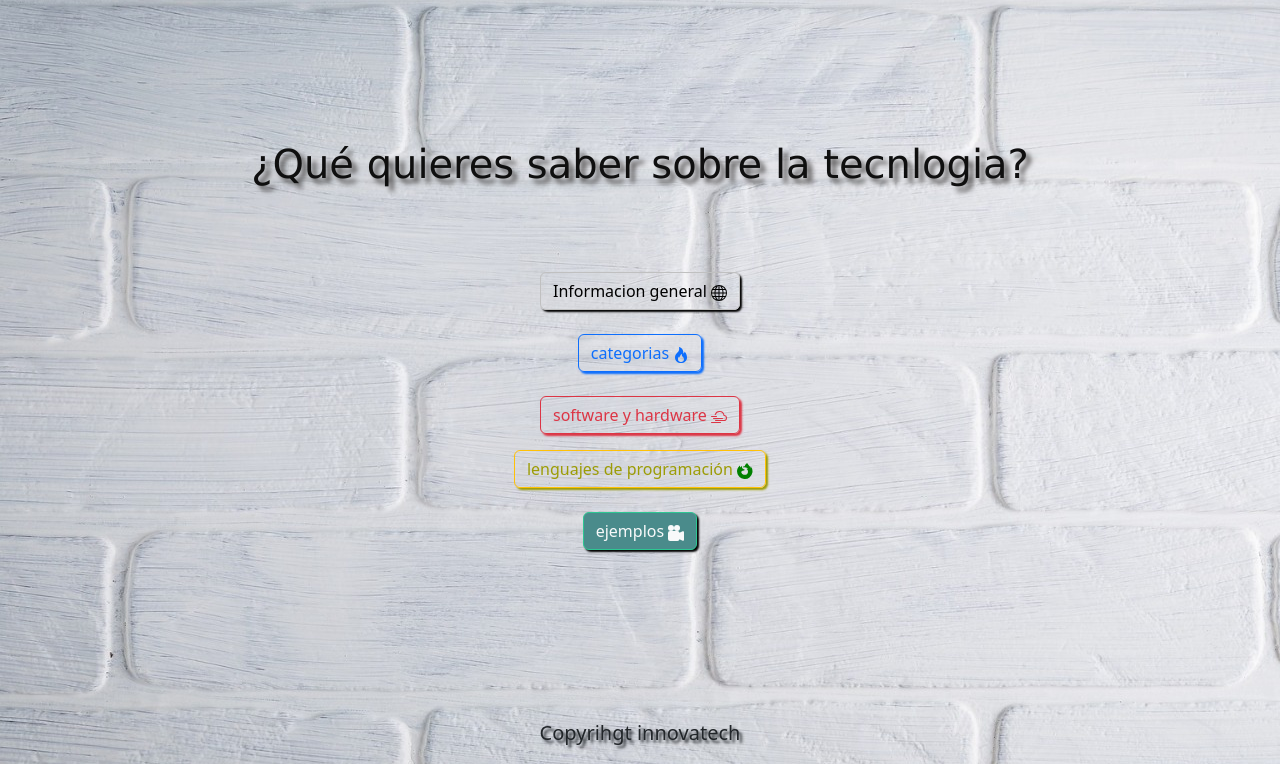
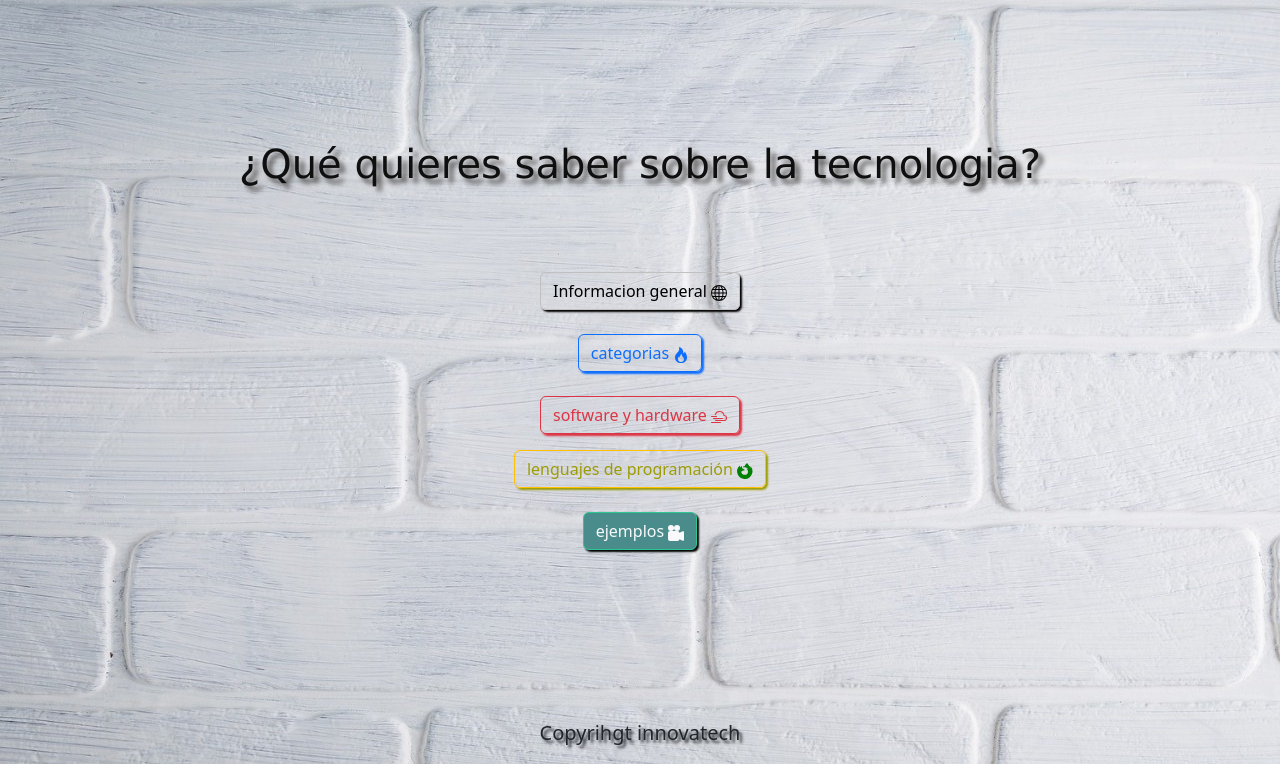
Before and after one commit to Brayan7191/Innovatech, a plain HTML site: page index.html in a window 1280 px wide. Shown: the part 66-830 px from the top of the page. Drawn offline with nearby package versions, Linux system fonts and the light colour scheme.

Commit message:
Update index.html

```diff
--- a/index.html
+++ b/index.html
@@ -54,7 +54,7 @@
 </head>
 <body style="background-image:url(444.jfif);">
 <center>
-  <p class="p1" style="margin-top: 200px;font-size: 40px; font-family: verdana; text-shadow: 5px 5px 5px rgb(82, 80, 80); color:rgb(15, 15, 15);" class="col-sm-4 col-lg-12 col-xl-12" > ¿Qué quieres saber sobre la tecnlogia?</p>
+  <p class="p1" style="margin-top: 200px;font-size: 40px; font-family: verdana; text-shadow: 5px 5px 5px rgb(82, 80, 80); color:rgb(15, 15, 15);" class="col-sm-4 col-lg-12 col-xl-12" > ¿Qué quieres saber sobre la tecnologia?</p>
    <div style="margin-top:30px;" class="p1">
      <br>
      <br>
```
